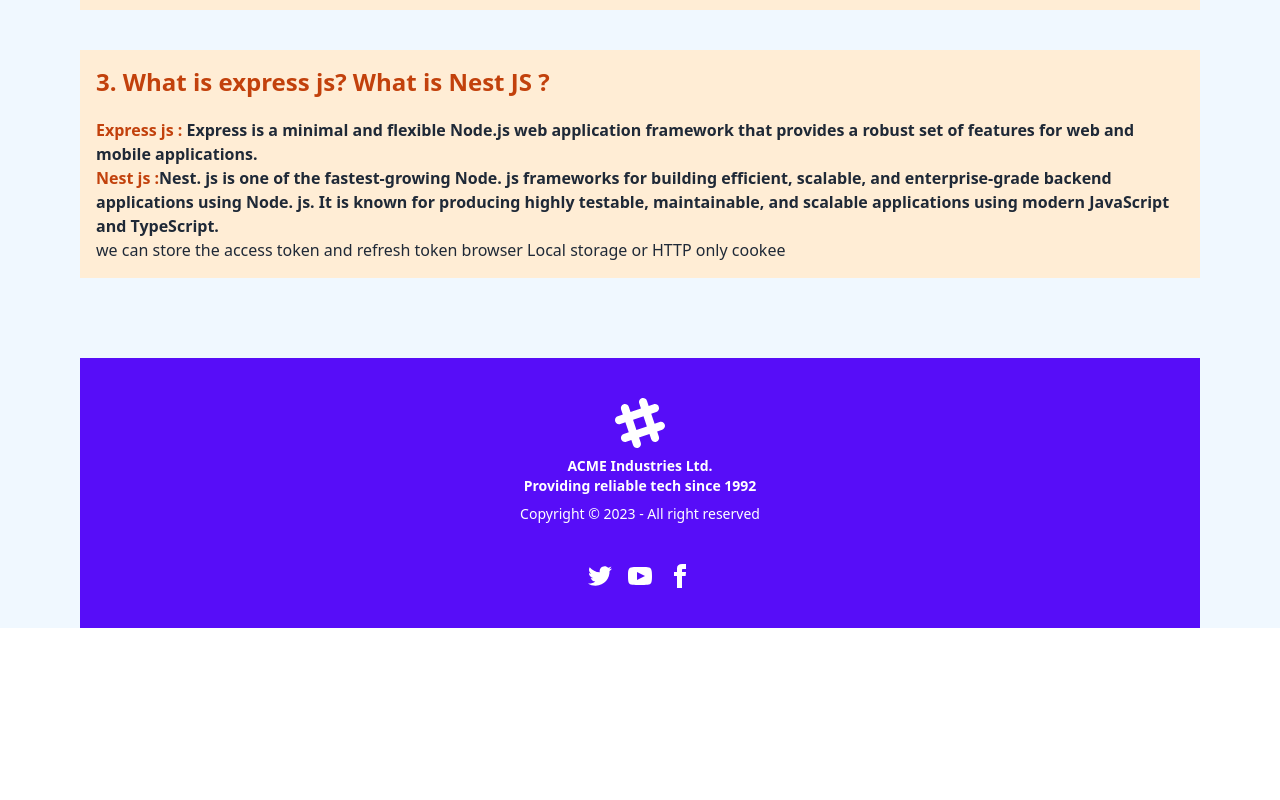
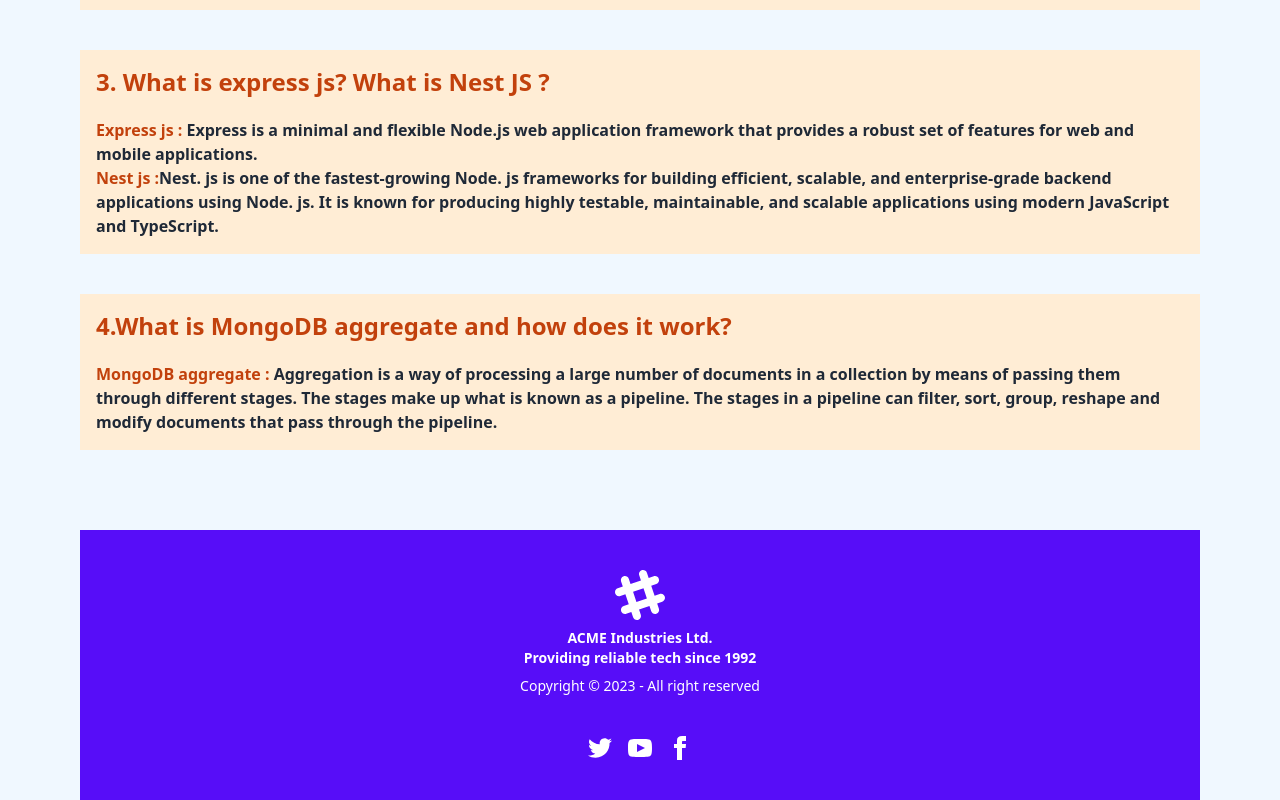
Before and after one commit to muhammadali246397/toy-cars-clinet, a React (Vite) app: page /blog in a window 1280 px wide. Shown: the part 726-1526 px from the top of the page. Before the commit the page ends 1354 px from the top, so only its background shows below. Built offline with nearby package versions, Linux system fonts and the light colour scheme; no server answers.

Commit message:
complete blogs page

```diff
--- a/src/Components/Pages/Blogs/Blog.jsx
+++ b/src/Components/Pages/Blogs/Blog.jsx
@@ -35,11 +35,16 @@ const Blog = () => {
                 </div>
             </div>
             <div className='my-10 bg-orange-100 p-4'>
-                    <h2 className='font-semibold text-2xl text-orange-700 mb-5'>3. What is express js? What is Nest JS ?</h2>
-                    <p className='font-semibold'><span className='font-bold text-orange-700'>Express js :</span>  Express is a minimal and flexible Node.js web application framework that provides a robust set of features for web and mobile applications.</p>
-                    <p className='font-semibold'><span className='font-bold text-orange-700'>Nest js :</span>Nest. js is one of the fastest-growing Node. js frameworks for building efficient, scalable, and enterprise-grade backend applications using Node. js. It is known for producing highly testable, maintainable, and scalable applications using modern JavaScript and TypeScript.</p>
-                    <p>we can store the access token and refresh token browser Local storage or HTTP only cookee </p>
-                </div>
+                <h2 className='font-semibold text-2xl text-orange-700 mb-5'>3. What is express js? What is Nest JS ?</h2>
+                <p className='font-semibold'><span className='font-bold text-orange-700'>Express js :</span>  Express is a minimal and flexible Node.js web application framework that provides a robust set of features for web and mobile applications.</p>
+                <p className='font-semibold'><span className='font-bold text-orange-700'>Nest js :</span>Nest. js is one of the fastest-growing Node. js frameworks for building efficient, scalable, and enterprise-grade backend applications using Node. js. It is known for producing highly testable, maintainable, and scalable applications using modern JavaScript and TypeScript.</p>
+
+            </div>
+            <div className='my-10 bg-orange-100 p-4'>
+                <h2 className='font-semibold text-2xl text-orange-700 mb-5'>4.What is MongoDB aggregate and how does it work?</h2>
+                <p className='font-semibold'><span className='font-bold text-orange-700'>MongoDB aggregate :</span>  Aggregation is a way of processing a large number of documents in a collection by means of passing them through different stages. The stages make up what is known as a pipeline. The stages in a pipeline can filter, sort, group, reshape and modify documents that pass through the pipeline.</p>
+
+            </div>
         </div>
     );
 };
```
